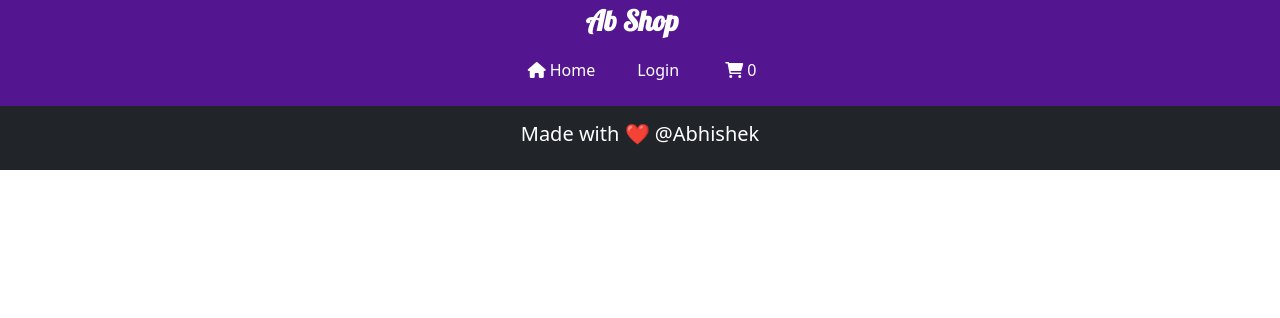
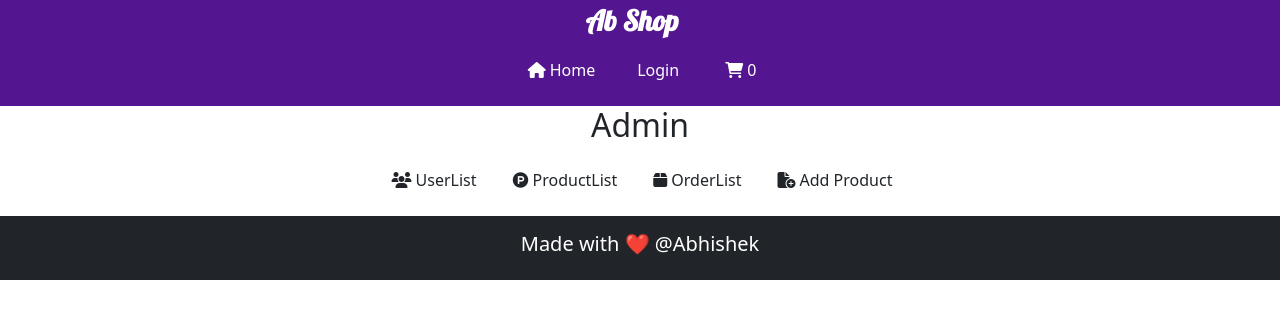
Before and after one commit to Abhi-arch246/abstore-mern-ecom, a React (Create React App) app in the folder client/: page /admin in a window 1280 px wide. Shown: the top 318 px of the page. Built offline with nearby package versions, Linux system fonts and the light colour scheme.

Commit message:
Minor changes

```diff
--- a/client/src/App.js
+++ b/client/src/App.js
@@ -13,8 +13,11 @@ import Register from './pages/Register';
 import UserPage from './pages/UserPage'
 import OrderPage from './pages/OrderPage';
 import OrderDesc from './pages/OrderDesc';
-
-
+import AdminPage from './admin/AdminPage';
+import UserList from './admin/UserList';
+import ProductList from './admin/ProductList';
+import OrderList from './admin/OrderList';
+import AddNew from './admin/AddNew';
 function App() {
   return (
     <div className="App">
@@ -30,6 +33,11 @@ function App() {
           <Route path='/user' element={<UserPage />} />
           <Route path='/orders' element={<OrderPage />} />
           <Route path='/orderdesc/:orderid' element={<OrderDesc />} />
+          <Route path='/admin' element={<AdminPage />} />
+          <Route path="/admin/userlist" element={<UserList />} />
+          <Route path="/admin/productlist" element={<ProductList />} />
+          <Route path="/admin/orderlist" element={<OrderList />} />
+          <Route path="/admin/addnew" element={<AddNew />} />
         </Routes>
         <Footer />
       </Router>
--- a/client/src/actions/orderAction.js
+++ b/client/src/actions/orderAction.js
@@ -36,6 +36,7 @@ export const getOrdersByUserId = () => (dispatch, getState) => {
         .then(res => {
             dispatch({ type: 'GET_ORDERSBYUSERID_SUCCESS', payload: res.data })
             console.log(res.data);
+            console.log(userid);
         })
         .catch(err => {
             dispatch({ type: 'GET_ORDERSBYUSERID_ERROR', payload: err })
--- /dev/null
+++ b/client/src/admin/AddNew.js
@@ -0,0 +1,12 @@
+import React from 'react'
+
+function AddNew() {
+    return (
+        <div>
+            <h2>AddNew</h2>
+
+        </div>
+    )
+}
+
+export default AddNew
--- /dev/null
+++ b/client/src/admin/AdminPage.js
@@ -0,0 +1,35 @@
+import React from 'react'
+import { NavLink, Routes, Route } from 'react-router-dom'
+import UserList from './UserList'
+import ProductList from './ProductList'
+import OrderList from './OrderList'
+import AddNew from './AddNew'
+
+function Admin() {
+    return (
+        <div>
+            <h2>Admin</h2>
+            <div className='menu-link pt-2'>
+                <ul>
+                    <li className="nav-item "> <NavLink className="nav-link text-dark" to="/admin/userlist"><i className="fa-solid fa-users p-1"></i>UserList</NavLink> </li>
+                    <li className="nav-item "> <NavLink className="nav-link text-dark" to="/admin/productlist"><i className="fa-brands fa-product-hunt p-1"></i>ProductList</NavLink> </li>
+                    <li className="nav-item "> <NavLink className="nav-link text-dark" to="/admin/orderlist"><i className="fa-solid fa-box p-1"></i>OrderList</NavLink> </li>
+                    <li className="nav-item "> <NavLink className="nav-link text-dark" to="/admin/addnew"><i className="fa-solid fa-file-circle-plus p-1"></i>Add Product</NavLink> </li>
+                </ul>
+
+
+                <Routes>
+                    <Route path="/admin/userlist" element={<UserList />} />
+                    <Route path="/admin/productlist" element={<ProductList />} />
+                    <Route path="/admin/orderlist" element={<OrderList />} />
+                    <Route path="/admin/addnew" element={<AddNew />} />
+
+                </Routes>
+
+            </div>
+
+        </div>
+    )
+}
+
+export default Admin
--- /dev/null
+++ b/client/src/admin/OrderList.js
@@ -0,0 +1,12 @@
+import React from 'react'
+
+function OrderList() {
+    return (
+        <div>
+            <h2>OrderList</h2>
+
+        </div>
+    )
+}
+
+export default OrderList
--- /dev/null
+++ b/client/src/admin/ProductList.js
@@ -0,0 +1,13 @@
+import React from 'react'
+
+function ProductList() {
+    return (
+        <div>
+            <h2>ProductList</h2>
+
+
+        </div>
+    )
+}
+
+export default ProductList
--- /dev/null
+++ b/client/src/admin/UserList.js
@@ -0,0 +1,15 @@
+import React from 'react'
+
+function UserList() {
+    return (
+        <div>
+            <h2>UserList</h2>
+
+
+
+
+        </div>
+    )
+}
+
+export default UserList
--- a/client/src/components/Review.js
+++ b/client/src/components/Review.js
@@ -71,7 +71,9 @@ function Review({ product }) {
             <div className='mb-5'>
 
                 {
-                    product.reviews ? (
+                    !product.reviews ? (
+                        <p>No Reviews yet!</p>
+                    ) : (
                         product.reviews.map(review => {
                             return <div>
                                 <p>{review.name}</p>
@@ -86,8 +88,6 @@ function Review({ product }) {
                             </div>
 
                         })
-                    ) : (
-                        <p>No reviews yet</p>
                     )
 
                 }
--- a/client/src/index.css
+++ b/client/src/index.css
@@ -31,12 +31,12 @@ li {
 
 li:hover {
   background-color: #F24C4C;
-  border-radius: 5px;
+  border-radius: 3px;
 }
 
 .active {
   background-color: #F24C4C;
-  border-radius: 5px;
+  border-radius: 3px;
 }
 
 .bgcolor {
@@ -77,7 +77,7 @@ li:hover {
   border: none;
   border-radius: 5px;
   padding: 7px 90px;
-  transition-duration: .5s;
+  transition-duration: 0.2s;
   transition-timing-function: ease-in;
 }
 
--- a/client/src/pages/Login.js
+++ b/client/src/pages/Login.js
@@ -1,10 +1,11 @@
 import React, { useEffect, useState } from 'react'
-import { Link } from 'react-router-dom'
+import { Link, useNavigate } from 'react-router-dom'
 import { useDispatch, useSelector } from 'react-redux'
 import { loginUser } from '../actions/userAction'
 import { ToastContainer, toast } from 'react-toastify';
 import 'react-toastify/dist/ReactToastify.css';
 function Login() {
+    const navigate = useNavigate()
     const loginreducer = useSelector(state => state.loginUserReducer)
     const { success, error } = loginreducer
     const [email, setemail] = useState('')
@@ -21,7 +22,7 @@ function Login() {
 
     useEffect(() => {
         if (localStorage.getItem('currentUser'))
-            window.location.href = '/'
+            navigate('/')
     }, [])
 
     return (
--- a/client/src/pages/OrderPage.js
+++ b/client/src/pages/OrderPage.js
@@ -21,7 +21,7 @@ function OrderPage() {
             <h3 className='my-5'>Orders Section</h3>
             <div className="row justify-content-center">
                 <div className="col-md-8 table-responsive">
-                    <table className='table table-hover  table-stripped'>
+                    <table className='table table-hover table-stripped'>
                         <thead className='thead-dark'>
                             <tr>
                                 <th scope='col'>Order ID</th>
@@ -32,7 +32,9 @@ function OrderPage() {
                             </tr>
                         </thead>
                         <tbody>
-                            {orders && orders.map(order => {
+                            {!orders ? (
+                                <p>NO orders yet</p>
+                            ) : (orders.map(order => {
                                 return <tr style={{ cursor: 'pointer' }} onClick={() => window.location = `/orderdesc/${order._id}`}>
                                     <td>{order._id}</td>
                                     <td>{order.orderAmount}/-</td>
@@ -40,7 +42,7 @@ function OrderPage() {
                                     <td>{order.transactionId}</td>
                                     <td>{order.isDelivered ? (<li>Delivered</li>) : (<li>Order Placed</li>)}</td>
                                 </tr>
-                            })}
+                            }))}
                         </tbody>
 
                     </table>
```
Also changed, not shown: 2 other files (tests, documents, lock files or other folders).
